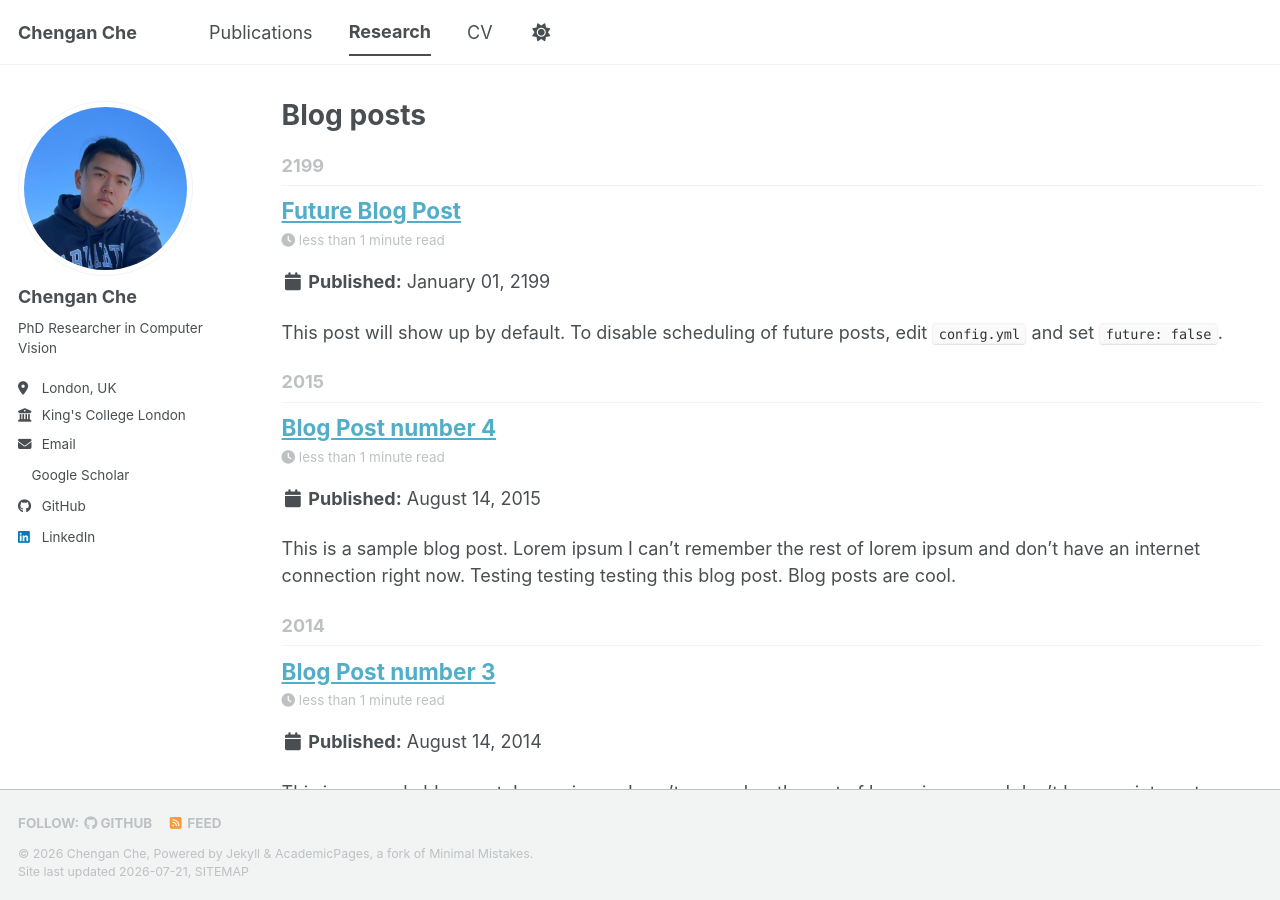
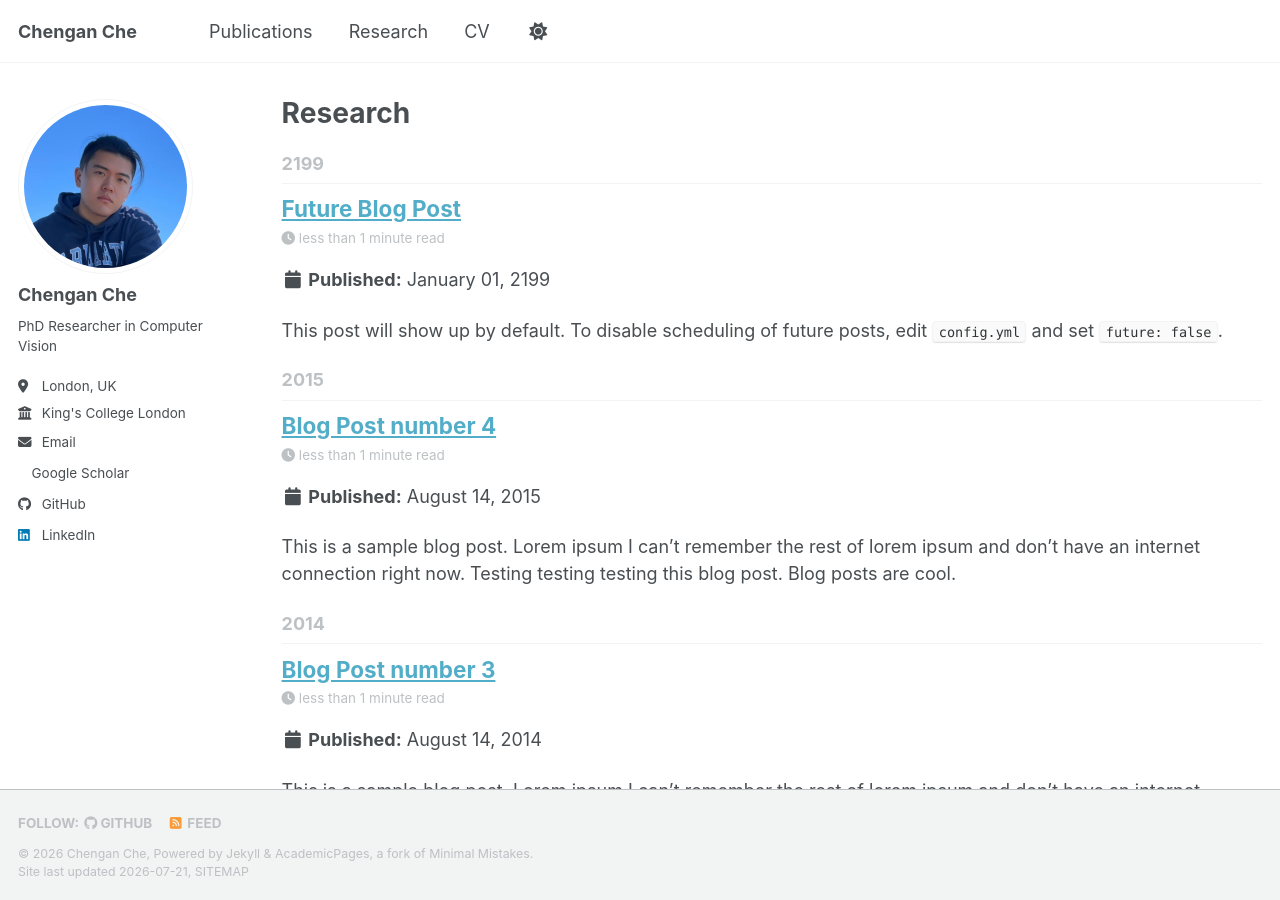
Before and after one commit to chengan-che/chengan-che.github.io, a Jekyll site: the page built from _pages/year-archive.html, in a window 1280 px wide and 900 px high. Built offline with Jekyll 4.4.1, drawn with Linux system fonts in a browser that asks for light colours; a style sheet for code colours, icons or effects is not loaded.

Commit message:
Update year-archive.html

```diff
--- a/_pages/year-archive.html
+++ b/_pages/year-archive.html
@@ -1,7 +1,7 @@
 ---
 layout: archive
-permalink: /year-archive/
-title: "Blog posts"
+permalink: /research/
+title: "Research"
 author_profile: true
 redirect_from:
   - /wordpress/blog-posts/
@@ -9,11 +9,14 @@ redirect_from:
 
 {% include base_path %}
 {% capture written_year %}'None'{% endcapture %}
+
 {% for post in site.posts %}
   {% capture year %}{{ post.date | date: '%Y' }}{% endcapture %}
+
   {% if year != written_year %}
     <h2 id="{{ year | slugify }}" class="archive__subtitle">{{ year }}</h2>
     {% capture written_year %}{{ year }}{% endcapture %}
   {% endif %}
+
   {% include archive-single.html %}
 {% endfor %}
```
